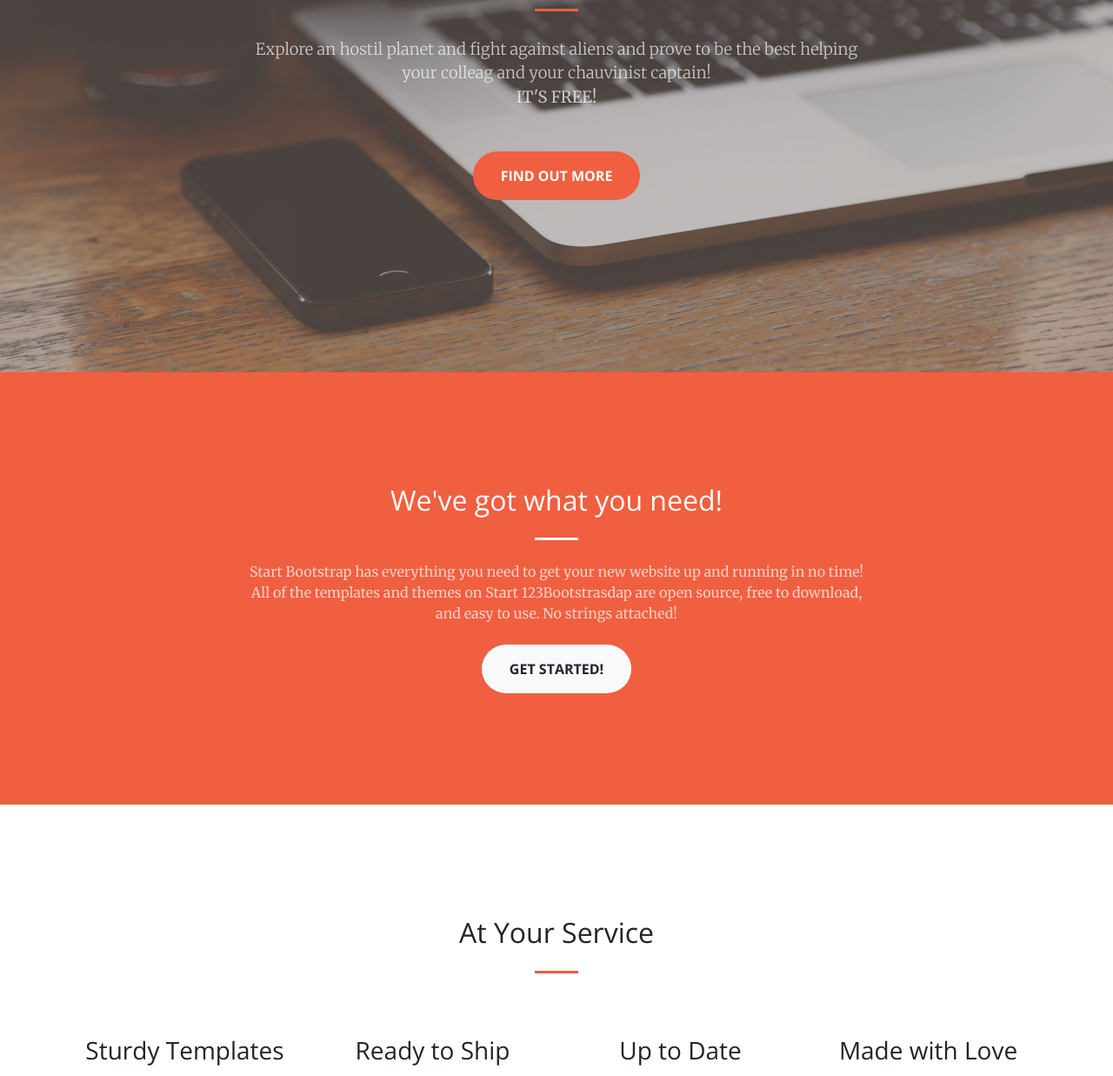
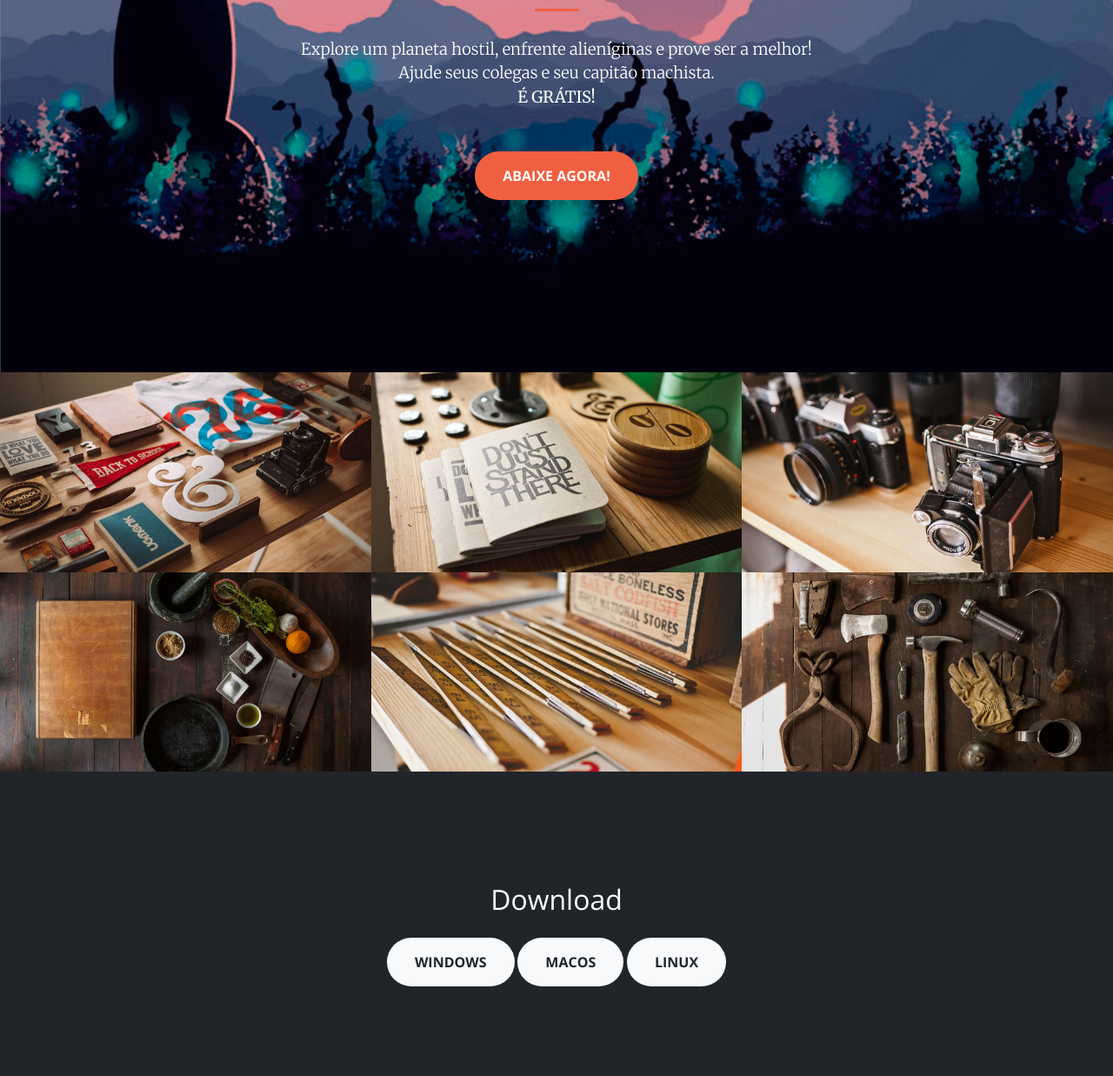
Before and after one commit to psydack/site-tcc, a website: page index.html in a window 1280 px wide. Shown: the part 372-1609 px from the top of the page at 87% size. Drawn offline with nearby package versions, Linux system fonts and the light colour scheme; files that its build step writes are made by us from their sources.

Commit message:
adicionado

```diff
--- a/gulpfile.js
+++ b/gulpfile.js
@@ -109,8 +109,8 @@ gulp.task('browserSync', gulp.parallel(() => {
 		}
 	});
 
-	gulp.watch('./scss/*.scss', gulp.parallel('css'));
-	gulp.watch('./js/*.js', gulp.parallel('js'));
+	gulp.watch(['./scss/*.scss', "!./scss/*.min.scss"], gulp.parallel('css'));
+	gulp.watch(['./js/*.js', "!./js/*.min.js"], gulp.parallel('js'));
 	gulp.watch('./*.html').on("change", browserSync.reload);
 }));
 
--- a/index.html
+++ b/index.html
@@ -43,7 +43,7 @@
     <nav class="navbar navbar-expand-lg navbar-light fixed-top" id="mainNav">
       <div class="container">
         <a class="navbar-brand js-scroll-trigger" href="#page-top"
-          ><img src="./img/logo.png"
+          ><img src="./img/logo.png" style="width: 200px;height: 85px;"
         /></a>
         <button
           class="navbar-toggler navbar-toggler-right"
@@ -58,22 +58,22 @@
         </button>
         <div class="collapse navbar-collapse" id="navbarResponsive">
           <ul class="navbar-nav ml-auto">
+            <!-- <li class="nav-item">
+              <a class="nav-link js-scroll-trigger" href="#about">About</a>
+            </li> -->
             <li class="nav-item">
-              <a class="nav-link js-scroll-trigger" href="#about">About</a>
-            </li>
-            <li class="nav-item">
-              <a class="nav-link js-scroll-trigger" href="#services"
+              <a class="nav-link js-scroll-trigger" href="#download"
                 >Download</a
               >
             </li>
             <li class="nav-item">
-              <a class="nav-link js-scroll-trigger" href="#portfolio"
+              <a class="nav-link js-scroll-trigger" href="#gallery"
                 >Gallery</a
               >
             </li>
-            <li class="nav-item">
+            <!-- <li class="nav-item">
               <a class="nav-link js-scroll-trigger" href="#contact">Team</a>
-            </li>
+            </li> -->
           </ul>
         </div>
       </div>
@@ -84,25 +84,26 @@
         <div class="row">
           <div class="col-lg-10 mx-auto">
             <h1 class="text-uppercase">
-              <strong>Explore in this 2D adventure game</strong>
+              <strong>Explore 2D adventure game</strong>
             </h1>
             <hr />
           </div>
           <div class="col-lg-8 mx-auto">
             <p class="text-faded mb-5">
-              Explore an hostil planet and fight against aliens and prove to be
-              the best helping your colleag and your chauvinist captain! <br />
-              <strong>IT'S FREE!</strong>
+              Explore um planeta hostil, enfrente alieníginas e prove ser a
+              melhor! <br />
+              Ajude seus colegas e seu capitão machista. <br />
+              <strong>É GRÁTIS!</strong>
             </p>
-            <a class="btn btn-primary btn-xl js-scroll-trigger" href="#about"
-              >Find Out More</a
+            <a class="btn btn-primary btn-xl js-scroll-trigger" href="#download"
+              >Abaixe agora!</a
             >
           </div>
         </div>
       </div>
     </header>
 
-    <section class="bg-primary" id="about">
+    <!-- <section class="bg-primary" id="about">
       <div class="container">
         <div class="row">
           <div class="col-lg-8 mx-auto text-center">
@@ -114,14 +115,12 @@
               123Bootstrasdap are open source, free to download, and easy to
               use. No strings attached!
             </p>
-            <a class="btn btn-light btn-xl js-scroll-trigger" href="#services"
-              >Get Started!</a
-            >
           </div>
         </div>
       </div>
-    </section>
+    </section> -->
 
+    <!--
       <section id="services">
         <div class="container">
           <div class="row">
@@ -174,6 +173,7 @@
           </div>
         </div>
       </section>
+    -->
 
     <section class="p-0" id="portfolio">
       <div class="container-fluid p-0">
@@ -272,17 +272,29 @@
       </div>
     </section>
 
-    <section class="bg-dark text-white">
+    <section class="bg-dark text-white" id="download">
       <div class="container text-center">
-        <h2 class="mb-4">Free Download at Start Bootstrap!</h2>
+        <h2 class="mb-4">Download</h2>
+        <h3 class="mb-4"></h3>
         <a
           class="btn btn-light btn-xl sr-button"
-          href="http://startbootstrap.com/template-overviews/creative/"
-          >Download Now!</a
+          href="http://rofli.com.br/umabuscaespacial/downloads/StandaloneWindows-3.8.1.84.zip"
+          >Windows</a
+        >
+        <a
+          class="btn btn-light btn-xl sr-button"
+          href="http://rofli.com.br/umabuscaespacial/downloads/StandaloneOSXUniversal-3.8.1.84.zip"
+          >MacOS</a
+        >
+        <a
+          class="btn btn-light btn-xl sr-button"
+          href="http://rofli.com.br/umabuscaespacial/downloads/StandaloneLinux-3.8.1.84.zip"
+          >Linux</a
         >
       </div>
     </section>
 
+    <!--
       <section id="contact">
         <div class="container">
           <div class="row">
@@ -312,6 +324,7 @@
           </div>
         </div>
       </section>
+    -->
 
     <!-- Bootstrap core JavaScript -->
     <script src="vendor/jquery/jquery.min.js"></script>
--- a/scss/_masthead.scss
+++ b/scss/_masthead.scss
@@ -2,7 +2,7 @@
 header.masthead {
   padding-top: 10rem;
   padding-bottom: calc(10rem - 56px);
-  background-image: url('../img/header.jpg');
+  background-image: url('../img/busca_bg_02.png');
   background-position: center center;
   @include background-cover;
   hr {
@@ -14,6 +14,7 @@ header.masthead {
   }
   p {
     font-weight: 300;
+    color:$white;
   }
   @media (min-width: 768px) {
     p {
```
Also changed, not shown: scss/_portfolio.scss (+9 -0 lines), css/creative.css, css/creative.min.css, img/BRIANNA_V3.png (deleted), img/busca_bg.png (added), img/busca_bg_02.png (added), 1 other file. Lines whose indentation alone changed are shown as unchanged.
